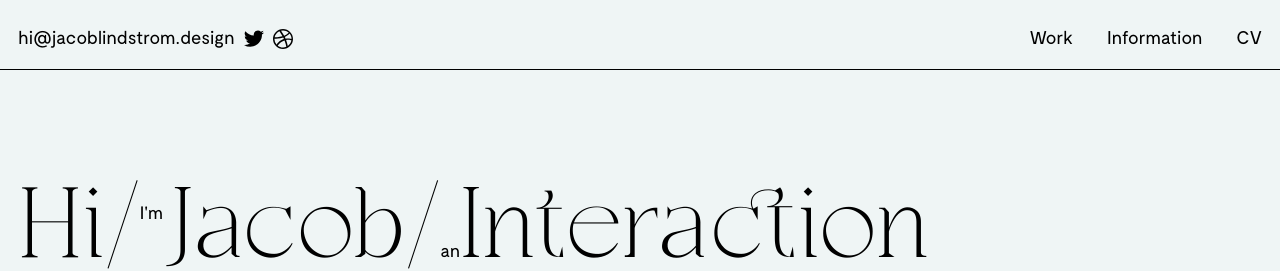
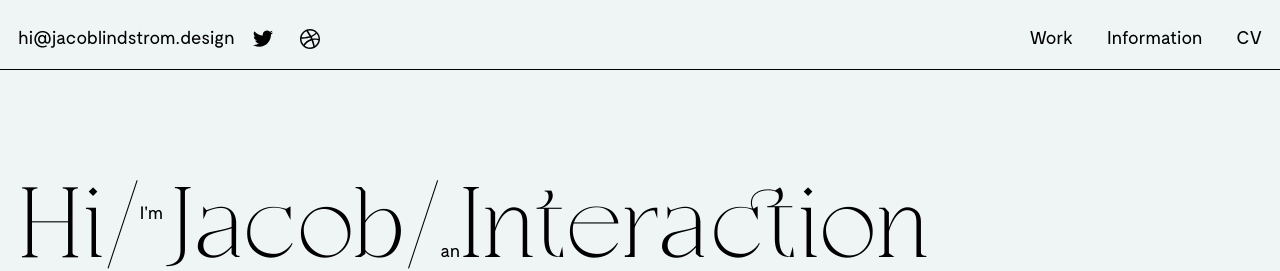
Before and after one commit to jacoblindstrm/jacoblindstrm.github.io, a Jekyll site: the page built from index.html, in a window 1280 px wide. Shown: the top 271 px of the page. Built offline with Jekyll 4.4.1, drawn with Linux system fonts in a browser that asks for light colours; comment, search, counter and statistics services are not loaded.

Commit message:
Update style.html

```diff
--- a/_includes/style.html
+++ b/_includes/style.html
@@ -228,7 +228,11 @@
 
     body > header .social p {
         margin: 0;
-        margin-right: 0.5rem;
+    }
+
+    body > header .social p,
+    body > header .social li {
+        margin-right: 1rem;
     }
 
     footer {
```
